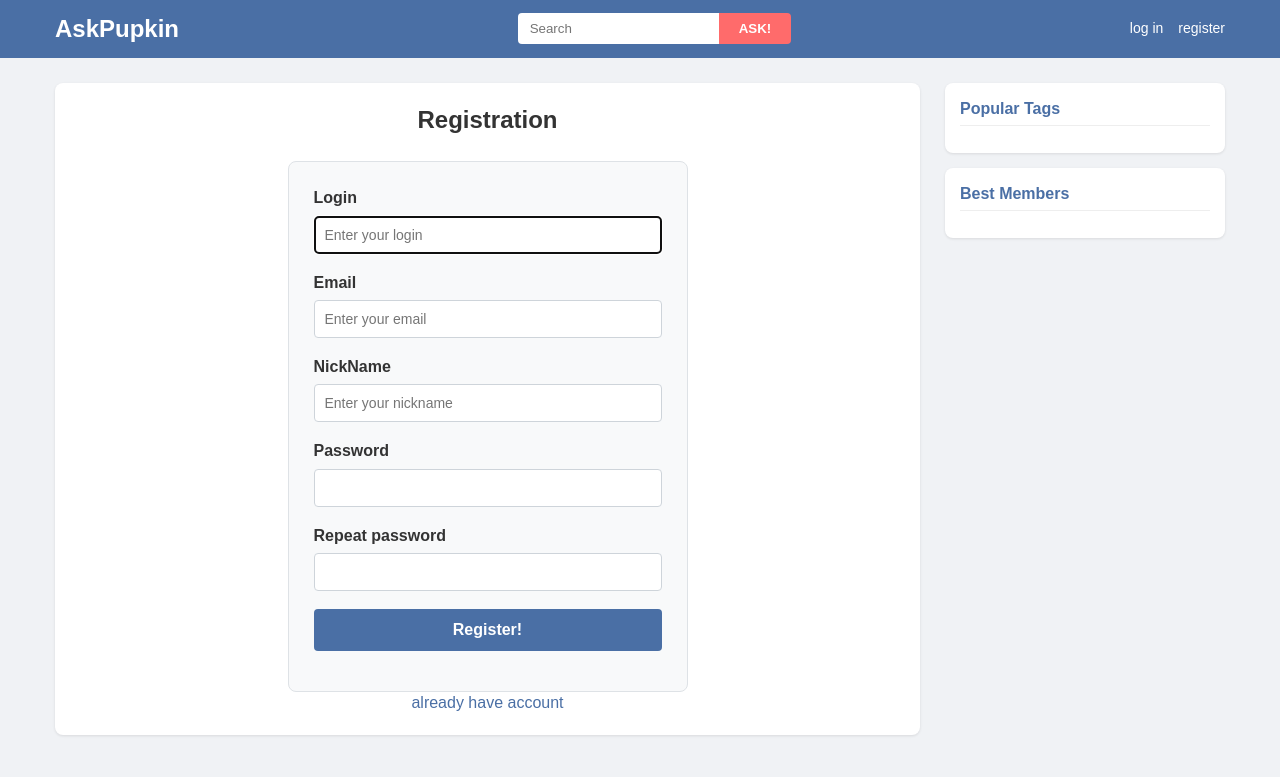
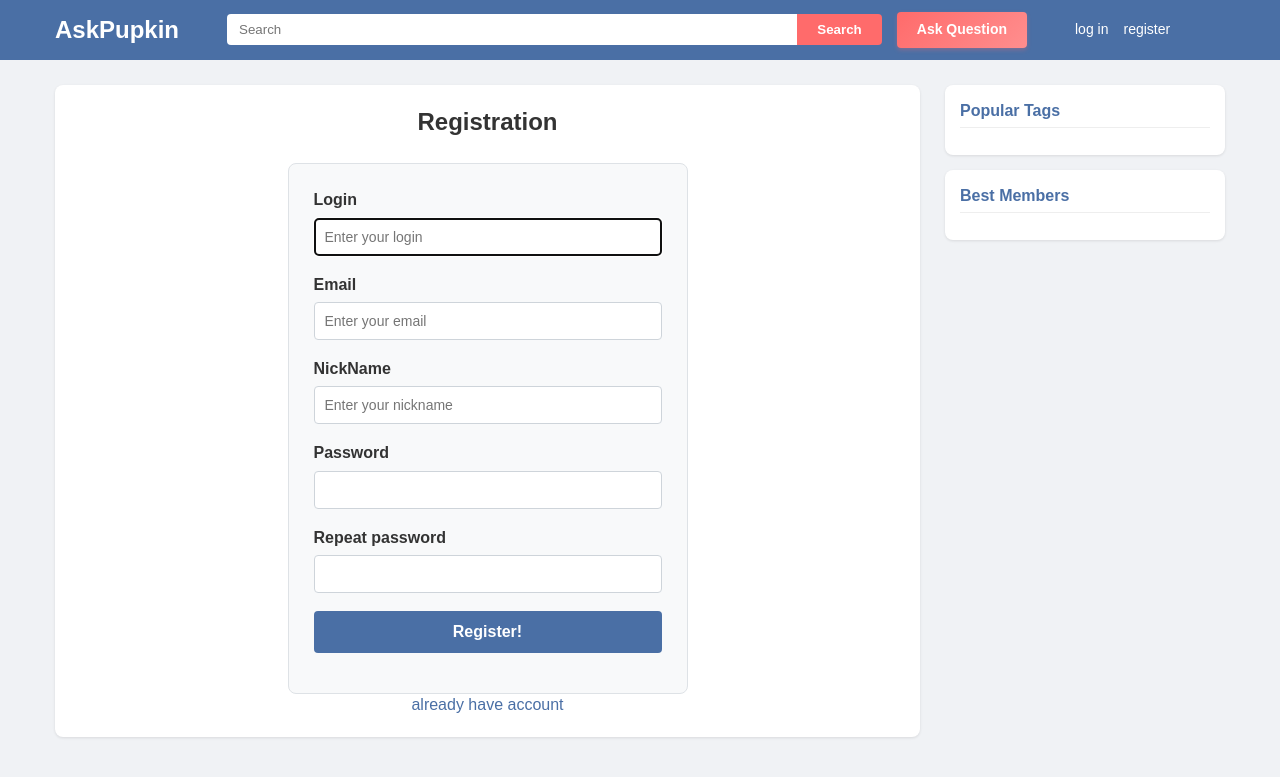
Before and after one commit to Vlados-os1/VK_WEB_Homework_project, a Django app: page /signup/ in a window 1280 px wide. Shown: the top 777 px of the page. Run offline with Django 5.2, Linux system fonts and the light colour scheme; data that the repository does not hold is empty.

Commit message:
Fix homework

```diff
--- a/app/forms.py
+++ b/app/forms.py
@@ -3,6 +3,7 @@ from django.contrib.auth.models import User
 from django.contrib.auth.forms import UserCreationForm, AuthenticationForm
 from .models import UserProfile, Question, Answer, Tag
 from django.core.exceptions import ValidationError
+from django.db import transaction
 
 
 class LoginForm(AuthenticationForm):
@@ -104,24 +105,24 @@ class SignupForm(UserCreationForm):
         return cleaned_data
 
     def save(self, commit=True):
-        user = super().save(commit=False)
-        user.email = self.cleaned_data['email']
+        with transaction.atomic():
+            user = super().save(commit=False)
+            user.email = self.cleaned_data['email']
 
-        if commit:
-            user.save()
-            # Создаем профиль
-            UserProfile.objects.create(
-                user=user,
-                nickname=self.cleaned_data['nickname']
-            )
+            if commit:
+                user.save()
+                UserProfile.objects.update_or_create(
+                    user=user,
+                    defaults={'nickname': self.cleaned_data['nickname']}
+                )
 
-        return user
+            return user
 
 
 class SettingsForm(forms.ModelForm):
-    login = forms.CharField(max_length=30, label="Login")
-    email = forms.EmailField(max_length=50, label="Email")
-    nickname = forms.CharField(max_length=30, label="NickName")
+    login = forms.CharField(max_length=30, label="Login", required=True, min_length=3)
+    email = forms.EmailField(max_length=50, label="Email", required=True)
+    nickname = forms.CharField(max_length=30, label="NickName", required=True, min_length=2,)
     avatar = forms.ImageField(required=False, label="Upload avatar")
 
     class Meta:
@@ -138,12 +139,6 @@ class SettingsForm(forms.ModelForm):
     def clean_login(self):
         login = self.cleaned_data.get('login')
 
-        if not login:
-            raise ValidationError("Username is required.")
-
-        if len(login) < 3:
-            raise ValidationError("Username must be at least 3 characters long.")
-
         if User.objects.filter(username=login).exclude(id=self.user.id).exists():
             raise ValidationError("Sorry, this username is already taken!")
 
@@ -151,9 +146,33 @@ class SettingsForm(forms.ModelForm):
 
     def clean_email(self):
         email = self.cleaned_data.get('email')
+
         if User.objects.filter(email=email).exclude(id=self.user.id).exists():
-            raise ValidationError("Sorry, this email address already registered!")
+            raise ValidationError("Sorry, this email address is already registered!")
+
         return email
+
+    def clean_nickname(self):
+        nickname = self.cleaned_data.get('nickname')
+
+        if UserProfile.objects.filter(nickname=nickname).exclude(user=self.user).exists():
+            raise ValidationError("Sorry, this nickname is already taken!")
+
+        return nickname
+
+    def clean_avatar(self):
+        avatar = self.cleaned_data.get('avatar')
+
+        if avatar:
+            max_size = 2 * 1024 * 1024
+            if avatar.size > max_size:
+                raise ValidationError(f"File size too large. Maximum allowed: 2MB.")
+
+            allowed_types = ['image/jpeg', 'image/png']
+            if avatar.content_type not in allowed_types:
+                raise ValidationError("Unsupported file type. Allowed: JPG, PNG.")
+
+        return avatar
 
 
 class AskForm(forms.ModelForm):
@@ -183,6 +202,29 @@ class AskForm(forms.ModelForm):
             }),
         }
 
+    def save(self, author, commit=True):
+        with transaction.atomic():
+            question = super().save(commit=False)
+            question.author = author
+
+            if commit:
+                question.save()
+
+                tags_input = self.cleaned_data.get('tags', '')
+                if tags_input:
+                    tag_names = [tag.strip() for tag in tags_input.split(',')]
+                    tag_names = [name for name in tag_names if name]
+                    tag_names = list(set(tag_names))
+
+                    if tag_names:
+                        tags = []
+                        for tag_name in tag_names:
+                            tag, created = Tag.objects.get_or_create(name=tag_name)
+                            tags.append(tag)
+
+                        question.tags.set(tags)
+
+            return question
 
 class AnswerForm(forms.ModelForm):
     class Meta:
@@ -195,3 +237,14 @@ class AnswerForm(forms.ModelForm):
                 'rows': 4
             }),
         }
+
+    def save(self, author, question, commit=True):
+        with transaction.atomic():
+            answer = super().save(commit=False)
+            answer.author = author
+            answer.question = question
+
+            if commit:
+                answer.save()
+
+            return answer
--- a/app/views.py
+++ b/app/views.py
@@ -10,6 +10,7 @@ from django.utils.decorators import method_decorator
 from django.contrib.auth import login
 from django.urls import reverse
 from django.contrib.auth import logout
+from django.contrib.auth.mixins import LoginRequiredMixin
 
 from app.models import Question, Answer, Tag, QuestionLike, AnswerLike, UserProfile
 from app.forms import LoginForm, AskForm, AnswerForm, SignupForm, SettingsForm
@@ -49,6 +50,16 @@ class BaseView(TemplateView):
             },
             'USER_FILES_URL': settings.USER_FILES_URL,
         })
+
+        context['MEDIA_URL'] = settings.MEDIA_URL
+
+        if self.request.user.is_authenticated:
+            try:
+                user_profile = UserProfile.objects.get(user=self.request.user)
+                context['user_profile'] = user_profile
+            except UserProfile.DoesNotExist:
+                context['user_profile'] = None
+
         return context
 
 
@@ -137,24 +148,21 @@ class QuestionDetailView(BaseView):
 
         form = AnswerForm(request.POST)
         if form.is_valid():
-            answer = form.save(commit=False)
-            answer.author = request.user
-            answer.question = question
-            answer.save()
-
-            return redirect(f'{reverse("app:question", args=[question_id])}#answer-{answer.id}')
+            try:
+                answer = form.save(author=request.user, question=question)
+                return redirect(f'{reverse("app:question", args=[question_id])}#answer-{answer.id}')
+            except Exception as e:
+                messages.error(request, f"An error occurred while saving your answer: {str(e)}")
 
         context = self.get_context_data(**kwargs)
         context['answer_form'] = form
         return self.render_to_response(context)
 
 
-class AskQuestionView(BaseView):
+class AskQuestionView(LoginRequiredMixin, BaseView):
     template_name = 'ask.html'
-
-    @method_decorator(login_required)
-    def dispatch(self, *args, **kwargs):
-        return super().dispatch(*args, **kwargs)
+    login_url = '/login/'
+    redirect_field_name = 'next'
 
     def get(self, request, *args, **kwargs):
         context = self.get_context_data()
@@ -164,30 +172,21 @@ class AskQuestionView(BaseView):
     def post(self, request, *args, **kwargs):
         form = AskForm(request.POST)
         if form.is_valid():
-            question = form.save(commit=False)
-            question.author = request.user
-            question.save()
-
-            tags_input = form.cleaned_data.get('tags', '')
-            if tags_input:
-                tag_names = [tag.strip() for tag in tags_input.split(',')]
-                for tag_name in tag_names:
-                    tag, created = Tag.objects.get_or_create(name=tag_name)
-                    question.tags.add(tag)
-
-            return redirect('app:question', question_id=question.id)
+            try:
+                question = form.save(author=request.user)
+                return redirect('app:question', question_id=question.id)
+            except Exception as e:
+                messages.error(request, f"An error occurred while saving your question: {str(e)}")
 
         context = self.get_context_data()
         context['form'] = form
         return self.render_to_response(context)
 
 
-class SettingsView(BaseView):
+class SettingsView(LoginRequiredMixin, BaseView):
     template_name = 'settings.html'
-
-    @method_decorator(login_required)
-    def dispatch(self, *args, **kwargs):
-        return super().dispatch(*args, **kwargs)
+    login_url = '/login/'
+    redirect_field_name = 'next'
 
     def get(self, request, *args, **kwargs):
         user_profile, created = UserProfile.objects.get_or_create(user=request.user)
@@ -229,7 +228,8 @@ class LoginView(BaseView):
 
     def get(self, request, *args, **kwargs):
         if request.user.is_authenticated:
-            return redirect(self.get_success_url())
+            next_url = request.GET.get('next', 'app:index')
+            return redirect(next_url)
         context = self.get_context_data()
         context['form'] = LoginForm()
         return self.render_to_response(context)
@@ -268,9 +268,10 @@ class SignupView(BaseView):
         return self.render_to_response(context)
 
 
-class VoteQuestionView(BaseView):
+class VoteQuestionView(LoginRequiredMixin, TemplateView):
+    login_url = '/login/'
+    redirect_field_name = 'next'
 
-    @method_decorator(login_required)
     def post(self, request, *args, **kwargs):
         question_id = kwargs.get('question_id')
         vote_type = request.POST.get('vote_type')
@@ -294,9 +295,10 @@ class VoteQuestionView(BaseView):
         return redirect('app:question', question_id=question_id)
 
 
-class VoteAnswerView(BaseView):
+class VoteAnswerView(LoginRequiredMixin, TemplateView):
+    login_url = '/login/'
+    redirect_field_name = 'next'
 
-    @method_decorator(login_required)
     def post(self, request, *args, **kwargs):
         answer_id = kwargs.get('answer_id')
         vote_type = request.POST.get('vote_type')
--- a/docker-compose.yml
+++ b/docker-compose.yml
@@ -1,5 +1,3 @@
-version: '3.8'
-
 services:
   db:
     image: postgres:17
--- a/static/css/base.css
+++ b/static/css/base.css
@@ -26,7 +26,11 @@ body {
     display: flex;
     justify-content: space-between;
     align-items: center;
-    gap: 20px;
+    gap: 15px;
+}
+
+.logo {
+    flex-shrink: 0;
 }
 
 .logo-link {
@@ -36,11 +40,17 @@ body {
     text-decoration: none;
 }
 
-/* Поиск */
+.search {
+    display: flex;
+    align-items: center;
+    gap: 15px;
+    flex: 1;
+    max-width: 800px;
+}
+
 .search-form {
     display: flex;
     flex: 1;
-    max-width: 500px;
 }
 
 .search-input {
@@ -48,6 +58,7 @@ body {
     padding: 8px 12px;
     border: none;
     border-radius: 4px 0 0 4px;
+    min-width: 200px;
 }
 
 .search-button {
@@ -58,6 +69,41 @@ body {
     border-radius: 0 4px 4px 0;
     cursor: pointer;
     font-weight: bold;
+    flex-shrink: 0;
+}
+
+.ask-button-base {
+    display: inline-block;
+    padding: 8px 20px;
+    background: linear-gradient(135deg, #ff6b6b 0%, #ff8e8e 100%);
+    color: white;
+    text-decoration: none;
+    border-radius: 4px;
+    font-weight: bold;
+    font-size: 14px;
+    border: none;
+    cursor: pointer;
+    transition: all 0.3s ease;
+    box-shadow: 0 2px 4px rgba(255, 107, 107, 0.3);
+    text-align: center;
+    white-space: nowrap;
+    flex-shrink: 0;
+}
+
+.ask-button-base:hover {
+    background: linear-gradient(135deg, #ff5252 0%, #ff7b7b 100%);
+    transform: translateY(-1px);
+    box-shadow: 0 4px 8px rgba(255, 107, 107, 0.4);
+}
+
+.ask-button-base:active {
+    transform: translateY(0);
+    box-shadow: 0 1px 2px rgba(255, 107, 107, 0.3);
+}
+
+.user-block {
+    flex-shrink: 0;
+    min-width: 150px;
 }
 
 /* Юзер блок */
--- a/templates/base.html
+++ b/templates/base.html
@@ -20,14 +20,20 @@
                 <div class="search">
                     <form class="search-form">
                         <input type="text" class="search-input" placeholder="Search">
-                        <button type="submit" class="search-button">ASK!</button>
+                        <button type="submit" class="search-button">Search</button>
                     </form>
+
+                    <a href="{% url 'app:ask' %}" class="ask-button-base">Ask Question</a>
                 </div>
 
                 <div class="user-block">
                     <div class="user-info">
                         {% if user.is_authenticated %}
-                            <img src="{% static 'img/My_avatar.png' %}" alt="User Avatar" class="question-avatar">
+                            {% if user_profile and user_profile.avatar %}
+                                <img src="{{ MEDIA_URL }}{{ user_profile.avatar.url }}" alt="User Avatar" class="question-avatar">
+                            {% else %}
+                                <img src="{% static 'img/My_avatar.png' %}" alt="User Avatar" class="question-avatar">
+                            {% endif %}
 
                             <span class="user-name">{{ user.username }}</span>
                             <div class="user-menu">
--- a/templates/components/answer_item.html
+++ b/templates/components/answer_item.html
@@ -16,7 +16,11 @@
                 <button type="submit" class="vote-btn vote-down">▼</button>
             </form>
         </div>
-        <img src="{% static 'img/Ask_avatar.png' %}" alt="User Avatar" class="answer-avatar">
+        {% if answer.author.userprofile.avatar %}
+            <img src="{{ MEDIA_URL }}{{ answer.author.userprofile.avatar.url }}" alt="User Avatar" class="answer-avatar">
+        {% else %}
+            <img src="{% static 'img/Ask_avatar.png' %}" alt="User Avatar" class="answer-avatar">
+        {% endif %}
         <div class="answer-info">
             <span class="answer-author">{{ answer.author.username }}</span>
             <span class="answer-date">{{ answer.created_at|date:"M d, Y H:i" }}</span>
--- a/templates/components/question_item.html
+++ b/templates/components/question_item.html
@@ -18,7 +18,11 @@
             </form>
             {% endif %}
         </div>
-        <img src="{% static 'img/Ask_avatar.png' %}" alt="User Avatar" class="question-avatar">
+        {% if question.author.userprofile.avatar %}
+            <img src="{{ MEDIA_URL }}{{ question.author.userprofile.avatar.url }}" alt="User Avatar" class="question-avatar">
+        {% else %}
+            <img src="{% static 'img/Ask_avatar.png' %}" alt="User Avatar" class="question-avatar">
+        {% endif %}
         <div class="question-info">
             {% if detailed %}
                 <h1 class="question-title">{{ question.title }}</h1>
--- a/templates/signup.html
+++ b/templates/signup.html
@@ -56,15 +56,8 @@
         </div>
 
         <div class="form-group">
-            <label for="nickname" class="form-label">NickName</label>
-            <input type="text"
-                   id="nickname"
-                   name="nickname"
-                   class="form-input {% if form.nickname.errors %}error-input{% endif %}"
-                   placeholder="Enter your nickname"
-                   maxlength="30"
-                   value="{% if form.nickname.value %}{{ form.nickname.value }}{% elif request.POST.nickname %}{{ request.POST.nickname }}{% endif %}"
-                   required>
+            <label for="id_nickname" class="form-label">NickName</label>
+            {{ form.nickname }}
             {% if form.nickname.errors %}
             <div class="field-error">
                 {% for error in form.nickname.errors %}
```
Also changed, not shown: templates/settings.html (+50 -28 lines).
